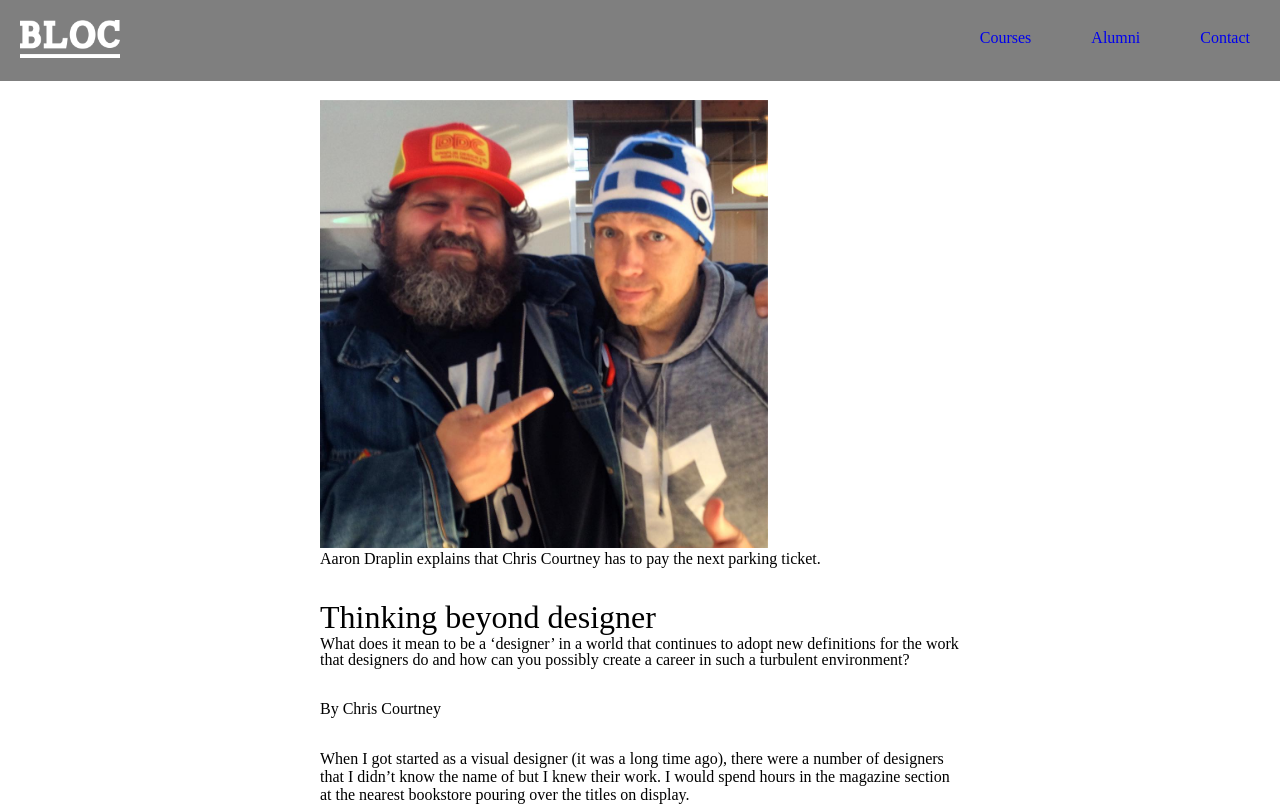
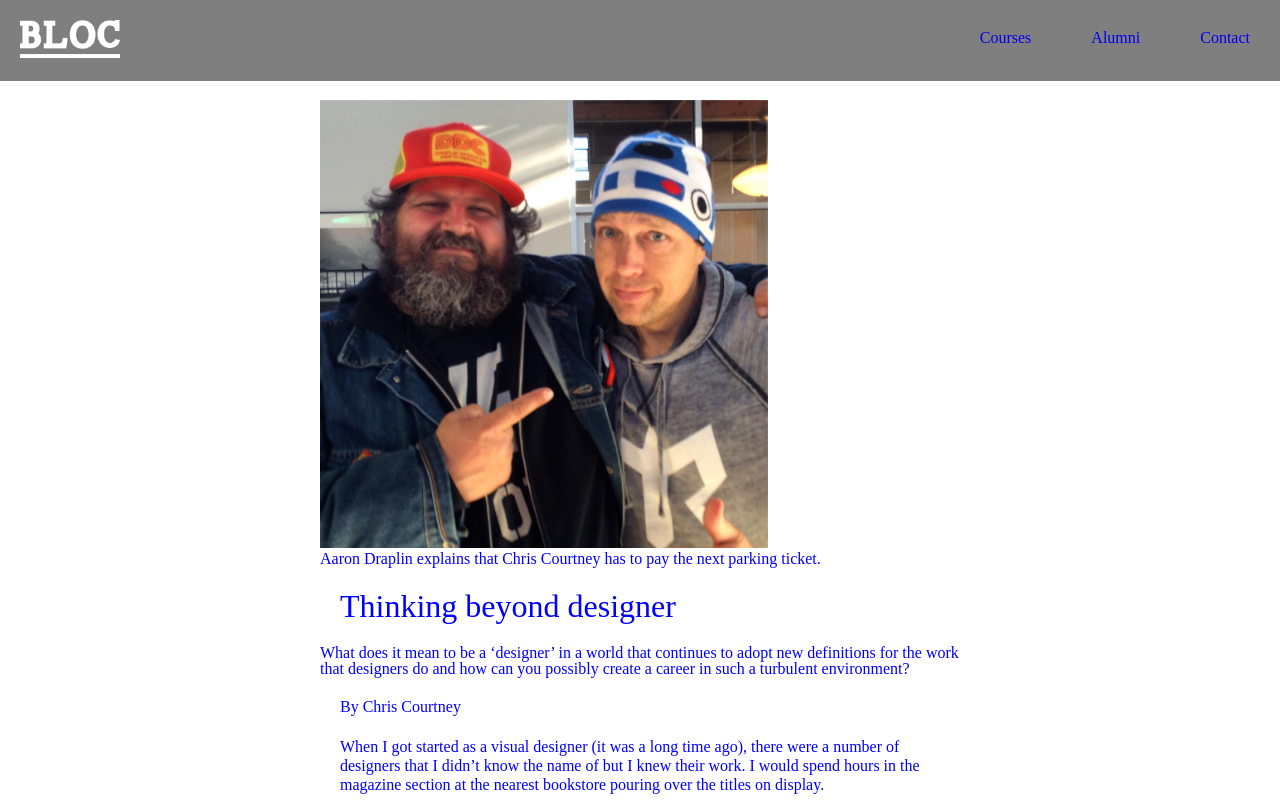
Before and after one commit to Joe-Hessel/Projects, a plain HTML site: page css-exercise-two-master/index.html in a window 1280 px wide. Shown: the top 807 px of the page. Drawn offline with Linux system fonts and the light colour scheme.

Commit message:
css exercise bug fixes 2

```diff
--- a/css-exercise-two-master/css/style.css
+++ b/css-exercise-two-master/css/style.css
@@ -1,23 +1,19 @@
 body {
-  background-color: #ffffff;
-  color: #FFFFF;
+  background-color: #FFFFFF;
+  color: blue;
   font-size: 16px;
 }
 
 h1 {
   font-size: 2em; /* 32px */
   line-height: 1.2;
-  line-height: 75%;
-  line-height: 2em;
-  line-height: normal;
+  margin: 20px;
 }
 
 p {
   font-size: 100%; /* 16px */
   line-height: 1.2;
-  line-height: 75%;
-  line-height: 2em;
-  line-height: normal;
+  margin: 20px;
 }
 
 nav {
@@ -70,3 +66,5 @@ article {
 
 a {text-decoration: none;
 }
+
+a:hover { color: white; } /* mouse over */
```
Also changed, not shown: css-exercise-two-master/index.html (+0 -35 lines).
